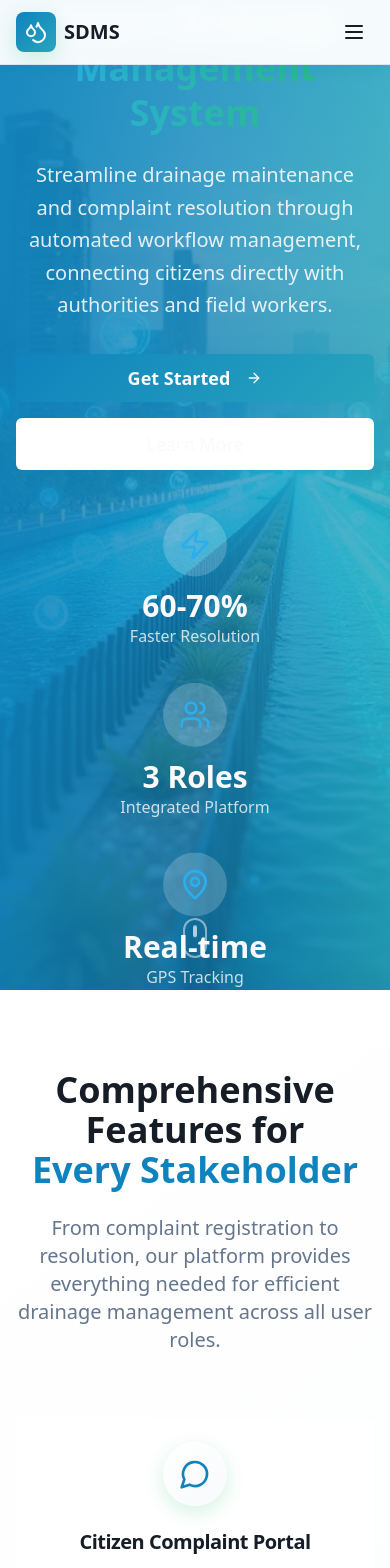
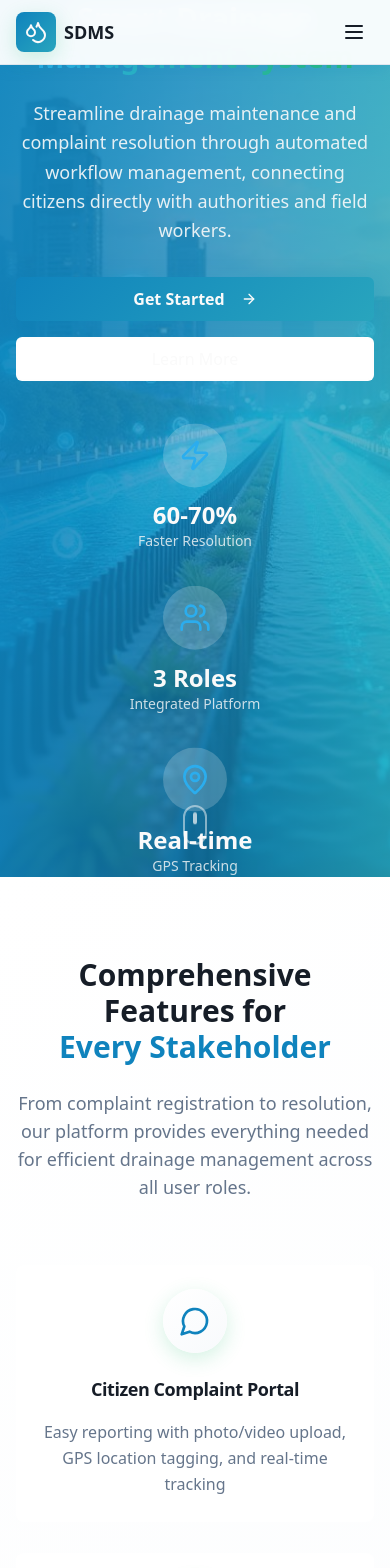
Before and after one commit to SivaDoodHub/flow-resolve-connect, a React (Vite) app: page / in a window 390 px wide. Shown: the top 1568 px of the page. Built offline with nearby package versions, Linux system fonts and the light colour scheme.

Commit message:
Fix: Adjust font sizes and UI
Updated font sizes and resolved minor UI inconsistencies across the application to improve user experience and visual appeal.

```diff
--- a/src/components/FeaturesSection.tsx
+++ b/src/components/FeaturesSection.tsx
@@ -64,11 +64,11 @@ const FeaturesSection = () => {
     <section className="py-20 bg-gradient-card">
       <div className="container mx-auto px-4">
         <div className="text-center mb-16">
-          <h2 className="text-4xl md:text-5xl font-bold mb-6 text-foreground">
+          <h2 className="text-3xl md:text-4xl lg:text-5xl font-bold mb-6 text-foreground">
             Comprehensive Features for
             <span className="block text-primary">Every Stakeholder</span>
           </h2>
-          <p className="text-xl text-muted-foreground max-w-3xl mx-auto">
+          <p className="text-lg md:text-xl text-muted-foreground max-w-3xl mx-auto">
             From complaint registration to resolution, our platform provides everything needed
             for efficient drainage management across all user roles.
           </p>
@@ -85,7 +85,7 @@ const FeaturesSection = () => {
                 <div className="mx-auto mb-4 p-4 bg-gradient-card rounded-full shadow-feature">
                   <feature.icon className={`w-8 h-8 ${feature.color} group-hover:scale-110 transition-transform duration-300`} />
                 </div>
-                <CardTitle className="text-xl font-semibold text-card-foreground">
+                <CardTitle className="text-lg md:text-xl font-semibold text-card-foreground">
                   {feature.title}
                 </CardTitle>
               </CardHeader>
@@ -100,7 +100,7 @@ const FeaturesSection = () => {
 
         {/* Additional Features Banner */}
         <div className="bg-gradient-hero rounded-2xl p-8 md:p-12 text-center shadow-hover">
-          <h3 className="text-2xl md:text-3xl font-bold text-primary-foreground mb-8">
+          <h3 className="text-xl md:text-2xl lg:text-3xl font-bold text-primary-foreground mb-8">
             Built with Advanced Technology
           </h3>
 
--- a/src/components/Header.tsx
+++ b/src/components/Header.tsx
@@ -22,7 +22,7 @@ const Header = () => {
               <Droplets className="w-6 h-6 text-primary-foreground" />
             </div>
             <div>
-              <div className="text-xl font-bold text-foreground">SDMS</div>
+              <div className="text-lg md:text-xl font-bold text-foreground">SDMS</div>
               <div className="text-xs text-muted-foreground hidden sm:block">Smart Drainage Management</div>
             </div>
           </div>
--- a/src/components/HeroSection.tsx
+++ b/src/components/HeroSection.tsx
@@ -18,24 +18,24 @@ const HeroSection = () => {
       {/* Hero Content */}
       <div className="relative z-10 container mx-auto px-4 text-center text-primary-foreground">
         <div className="max-w-4xl mx-auto animate-fade-in-up">
-          <h1 className="text-4xl md:text-6xl lg:text-7xl font-bold mb-6 leading-tight">
+          <h1 className="text-3xl md:text-5xl lg:text-6xl font-bold mb-6 leading-tight">
             Smart Drainage
             <span className="block bg-gradient-to-r from-primary-glow to-accent bg-clip-text text-transparent">
               Management System
             </span>
           </h1>
 
-          <p className="text-xl md:text-2xl mb-8 max-w-3xl mx-auto text-primary-foreground/90 leading-relaxed">
+          <p className="text-lg md:text-xl mb-8 max-w-3xl mx-auto text-primary-foreground/90 leading-relaxed">
             Streamline drainage maintenance and complaint resolution through automated workflow management,
             connecting citizens directly with authorities and field workers.
           </p>
 
           <div className="flex flex-col sm:flex-row gap-4 justify-center mb-12">
-            <Button variant="hero" size="lg" className="text-lg px-8 py-6">
+            <Button variant="hero" size="lg" className="text-base px-6 py-3">
               Get Started
-              <ArrowRight className="ml-2" />
+              <ArrowRight className="ml-2 w-4 h-4" />
             </Button>
-            <Button variant="outline" size="lg" className="text-lg px-8 py-6 border-2 border-primary-foreground/30 text-primary-foreground hover:bg-primary-foreground/10">
+            <Button variant="outline" size="lg" className="text-base px-6 py-3 border-2 border-primary-foreground/30 text-primary-foreground hover:bg-primary-foreground/10">
               Learn More
             </Button>
           </div>
@@ -46,24 +46,24 @@ const HeroSection = () => {
               <div className="bg-primary-foreground/20 p-4 rounded-full mb-3">
                 <Zap className="w-8 h-8 text-primary-glow" />
               </div>
-              <div className="text-3xl font-bold text-primary-foreground">60-70%</div>
-              <div className="text-primary-foreground/80">Faster Resolution</div>
+              <div className="text-2xl md:text-3xl font-bold text-primary-foreground">60-70%</div>
+              <div className="text-sm md:text-base text-primary-foreground/80">Faster Resolution</div>
             </div>
 
             <div className="flex flex-col items-center animate-float" style={{ animationDelay: "0.2s" }}>
               <div className="bg-primary-foreground/20 p-4 rounded-full mb-3">
                 <Users className="w-8 h-8 text-primary-glow" />
               </div>
-              <div className="text-3xl font-bold text-primary-foreground">3 Roles</div>
-              <div className="text-primary-foreground/80">Integrated Platform</div>
+              <div className="text-2xl md:text-3xl font-bold text-primary-foreground">3 Roles</div>
+              <div className="text-sm md:text-base text-primary-foreground/80">Integrated Platform</div>
             </div>
 
             <div className="flex flex-col items-center animate-float" style={{ animationDelay: "0.4s" }}>
               <div className="bg-primary-foreground/20 p-4 rounded-full mb-3">
                 <MapPin className="w-8 h-8 text-primary-glow" />
               </div>
-              <div className="text-3xl font-bold text-primary-foreground">Real-time</div>
-              <div className="text-primary-foreground/80">GPS Tracking</div>
+              <div className="text-2xl md:text-3xl font-bold text-primary-foreground">Real-time</div>
+              <div className="text-sm md:text-base text-primary-foreground/80">GPS Tracking</div>
             </div>
           </div>
         </div>
```
